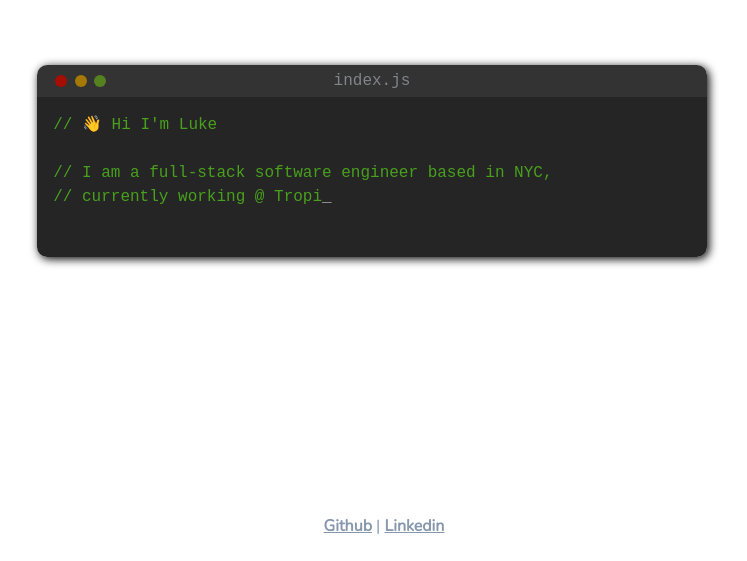
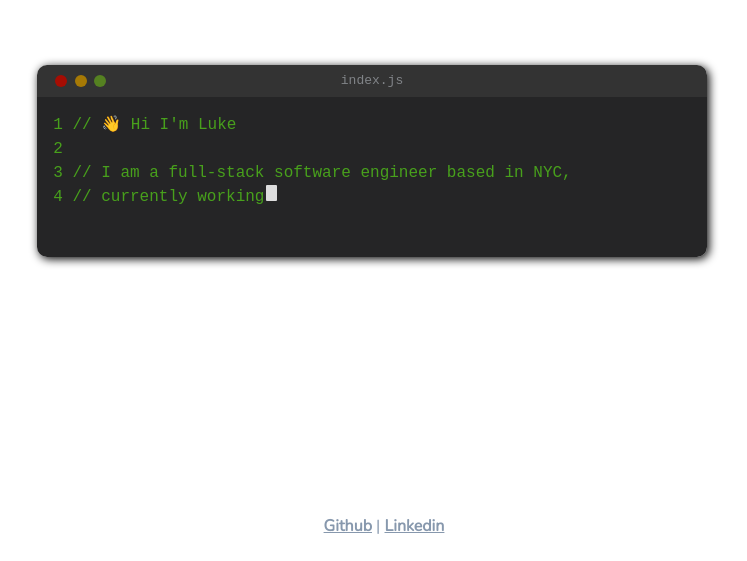
Before and after one commit to malinowski-luke/portfolio, a React (Create React App) app: page / in a window 1280 px wide. Shown: the part 239-800 px from the top of the page, without its empty margins (268-1015 px from the left). Built offline with nearby package versions, Linux system fonts and the light colour scheme.

Commit message:
Update cursor and add line numbers (#21)

```diff
--- a/src/components/CodeEditor/CodeEditor.jsx
+++ b/src/components/CodeEditor/CodeEditor.jsx
@@ -23,7 +23,7 @@ const CodeEditor = () => {
         </div>
         <div className="text-area">
           <span ref={code} className="code"></span>
-          <span className="cursor">_</span>
+          <div className="cursor"></div>
         </div>
       </div>
     </div>
--- a/src/components/CodeEditor/CodeEditor.scss
+++ b/src/components/CodeEditor/CodeEditor.scss
@@ -36,6 +36,7 @@ $code: #48a01c;
     margin: 0;
     color: $file-name;
     font-weight: 400;
+    font-size: medium;
   }
 
   /* nav-bar icons */
@@ -87,9 +88,14 @@ $code: #48a01c;
     }
 
     .cursor {
-      color: $white;
+      width: 0.7rem;
+      height: 1rem;
+      margin-left: 2px;
+      background: $white;
       opacity: 0;
-      animation: blinking-cursor ease-in-out 1.2s infinite;
+      display: inline-flex;
+      border-radius: 1px;
+      animation: blinking-cursor ease 1.2s infinite;
     }
 
     .comment,
@@ -100,10 +106,11 @@ $code: #48a01c;
   }
 
   @keyframes blinking-cursor {
-    0% {
+    0%,
+    100% {
       opacity: 0;
     }
-    100% {
+    50% {
       opacity: 1;
     }
   }
--- a/src/components/CodeEditor/text.js
+++ b/src/components/CodeEditor/text.js
@@ -1,7 +1,7 @@
-const TEXT = `// 👋 Hi I'm Luke\n
-// I am a full-stack software engineer based in NYC,
-// currently working @ Tropic 🌴 inovating SaaS procurment.
-
-// Feel free to reach out & say hello...\n`
+const TEXT = `1 // 👋 Hi I'm Luke\n2
+3 // I am a full-stack software engineer based in NYC,
+4 // currently working @ Tropic 🌴 inovating SaaS procurment.
+5
+6 // Feel free to reach out & say hello...\n7 `
 
 export default TEXT
```
